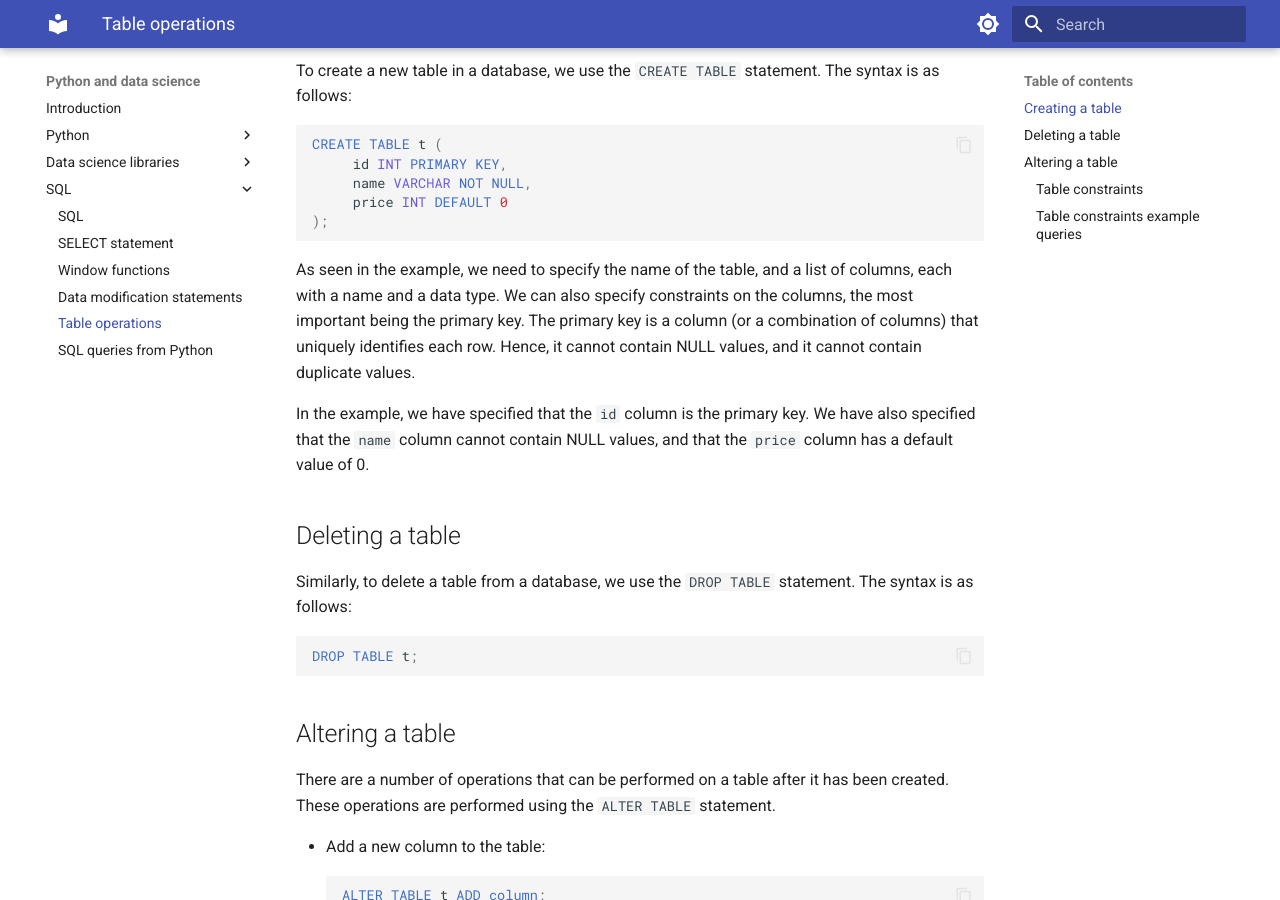
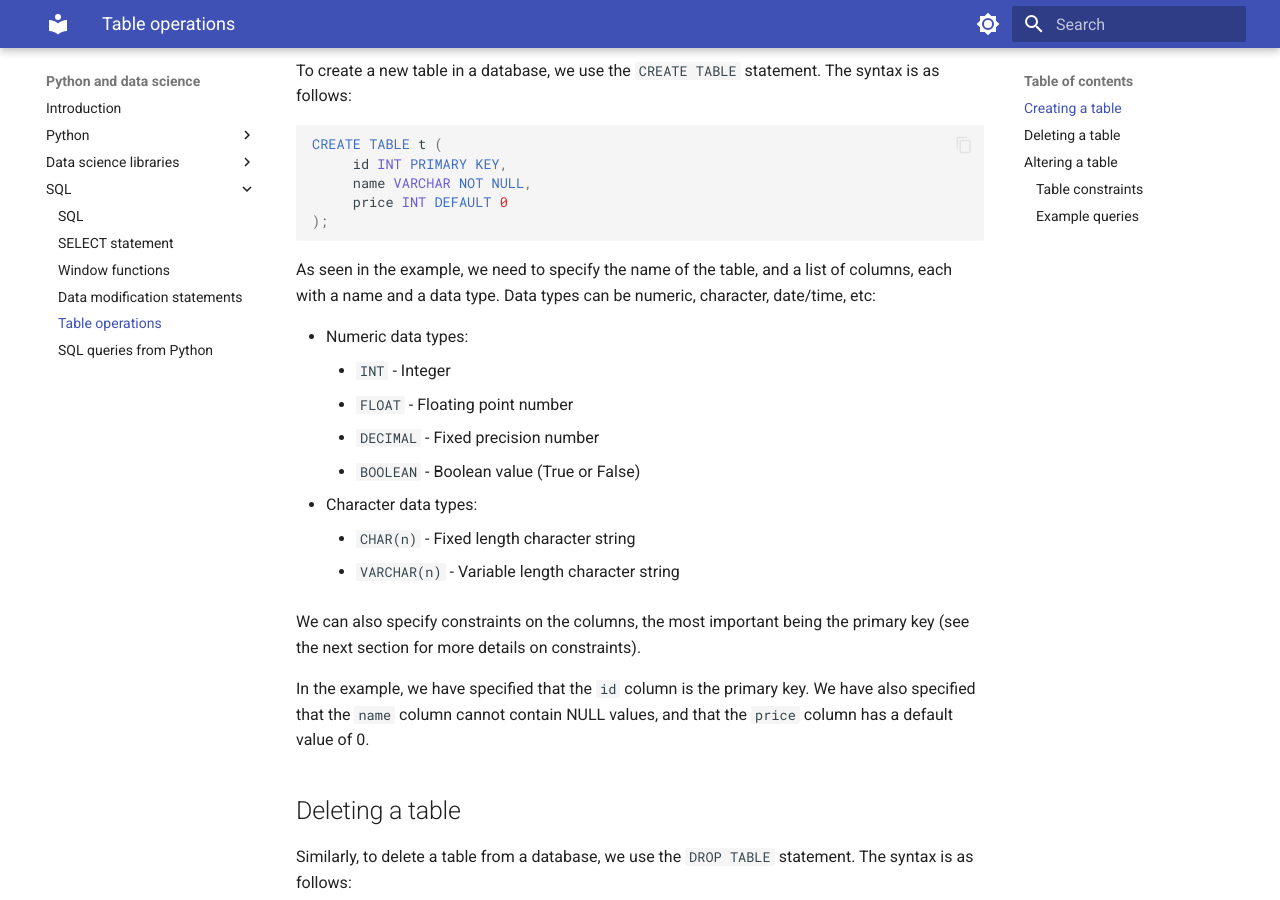
Before and after one commit to gerardpc/python-course, an MkDocs documentation site: the page built from docs/programming/sql/table_operations.md, in a window 1280 px wide and 900 px high, scrolled down 264 px. Built offline with MkDocs 1.6.1 and Material for MkDocs 9.7.7, drawn with Linux system fonts in a browser that asks for light colours; some of the changed text lies outside the part shown.

Commit message:
update table operations with data types.

````diff
--- a/docs/programming/sql/table_operations.md
+++ b/docs/programming/sql/table_operations.md
@@ -15,9 +15,19 @@ CREATE TABLE t (
 );
 ```
 As seen in the example, we need to specify the name of the table, and a list of columns, each with a
-name and a data type. We can also specify constraints on the columns, the most important being the
-primary key. The primary key is a column (or a combination of columns) that uniquely identifies each row.
-Hence, it cannot contain NULL values, and it cannot contain duplicate values.
+name and a data type. Data types can be numeric, character, date/time, etc:
+
+* Numeric data types:
+    * `INT` - Integer
+    * `FLOAT` - Floating point number
+    * `DECIMAL` - Fixed precision number
+    * `BOOLEAN` - Boolean value (True or False)
+* Character data types:
+    * `CHAR(n)` - Fixed length character string
+    * `VARCHAR(n)` - Variable length character string
+
+We can also specify constraints on the columns, the most important being the
+primary key (see the next section for more details on constraints).
 
 In the example, we have specified that the `id` column is the primary key. We have also specified that
 the `name` column cannot contain NULL values, and that the `price` column has a default value of 0.
@@ -98,7 +108,7 @@ To add a constraint on a table, we also use the `ALTER TABLE` statement. The syn
 ALTER TABLE t ADD constraint;
 ```
 
-### Table constraints example queries
+### Example queries
 
 * To add a primary key constraint on the `id` column of the `t` table, we can use the following
 statement:
````
